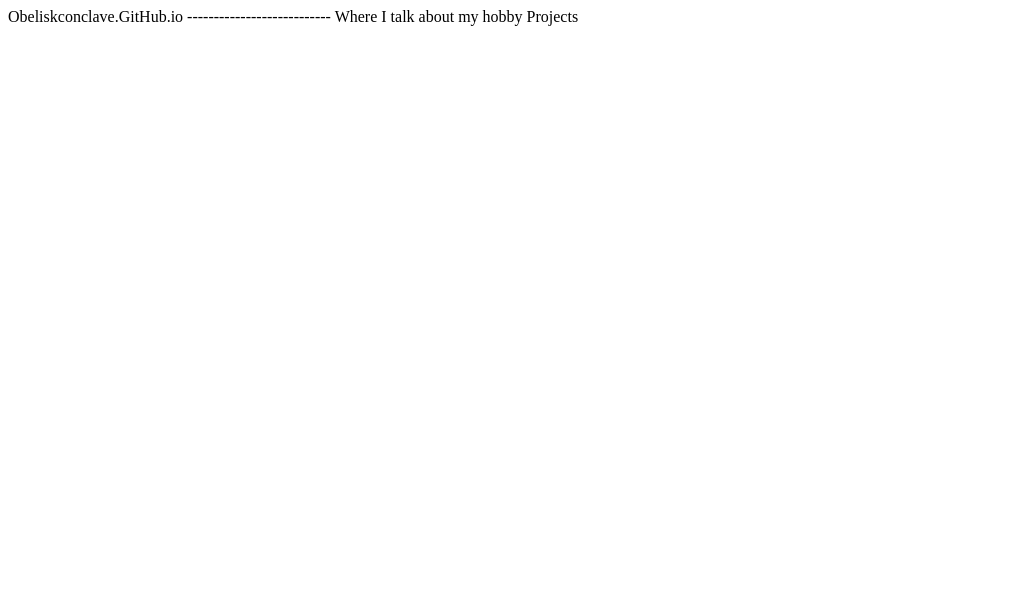
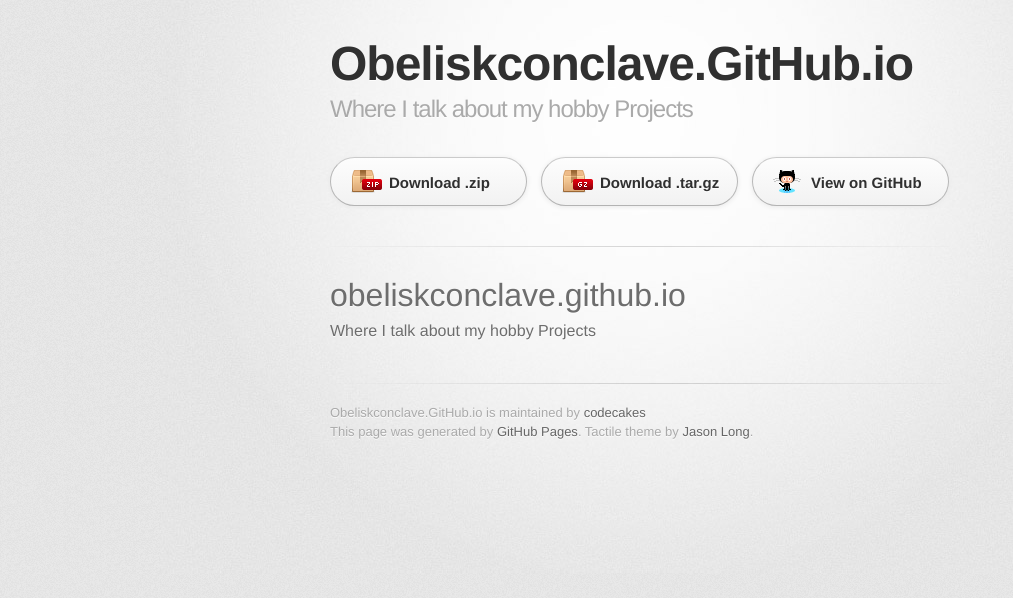
Before and after one commit to codecakes/obeliskconclave.github.io, a plain HTML site: page index.html in a window 1280 px wide. Shown: the whole page, without its empty margins (0-1013 px from the left). Drawn offline with Linux system fonts and the light colour scheme; a web font is replaced by a local one.

Commit message:
Create gh-pages branch via GitHub

```diff
--- a/index.html
+++ b/index.html
@@ -1,3 +1,49 @@
- Obeliskconclave.GitHub.io
- ---------------------------
- Where I talk about my hobby Projects
+<!DOCTYPE html>
+<html>
+  <head>
+    <meta charset='utf-8'>
+    <meta http-equiv="X-UA-Compatible" content="chrome=1">
+    <link href='https://fonts.googleapis.com/css?family=Chivo:900' rel='stylesheet' type='text/css'>
+    <link rel="stylesheet" type="text/css" href="stylesheets/stylesheet.css" media="screen">
+    <link rel="stylesheet" type="text/css" href="stylesheets/pygment_trac.css" media="screen">
+    <link rel="stylesheet" type="text/css" href="stylesheets/print.css" media="print">
+    <!--[if lt IE 9]>
+    <script src="//html5shiv.googlecode.com/svn/trunk/html5.js"></script>
+    <![endif]-->
+    <title>Obeliskconclave.GitHub.io by codecakes</title>
+  </head>
+
+  <body>
+    <div id="container">
+      <div class="inner">
+
+        <header>
+          <h1>Obeliskconclave.GitHub.io</h1>
+          <h2>Where I talk about my hobby Projects</h2>
+        </header>
+
+        <section id="downloads" class="clearfix">
+          <a href="https://github.com/codecakes/obeliskconclave.github.io/zipball/master" id="download-zip" class="button"><span>Download .zip</span></a>
+          <a href="https://github.com/codecakes/obeliskconclave.github.io/tarball/master" id="download-tar-gz" class="button"><span>Download .tar.gz</span></a>
+          <a href="https://github.com/codecakes/obeliskconclave.github.io" id="view-on-github" class="button"><span>View on GitHub</span></a>
+        </section>
+
+        <hr>
+
+        <section id="main_content">
+          <h1>
+<a id="obeliskconclavegithubio" class="anchor" href="#obeliskconclavegithubio" aria-hidden="true"><span class="octicon octicon-link"></span></a>obeliskconclave.github.io</h1>
+
+<p>Where I talk about my hobby Projects</p>
+        </section>
+
+        <footer>
+          Obeliskconclave.GitHub.io is maintained by <a href="https://github.com/codecakes">codecakes</a><br>
+          This page was generated by <a href="http://pages.github.com">GitHub Pages</a>. Tactile theme by <a href="https://twitter.com/jasonlong">Jason Long</a>.
+        </footer>
+
+
+      </div>
+    </div>
+  </body>
+</html>
```
